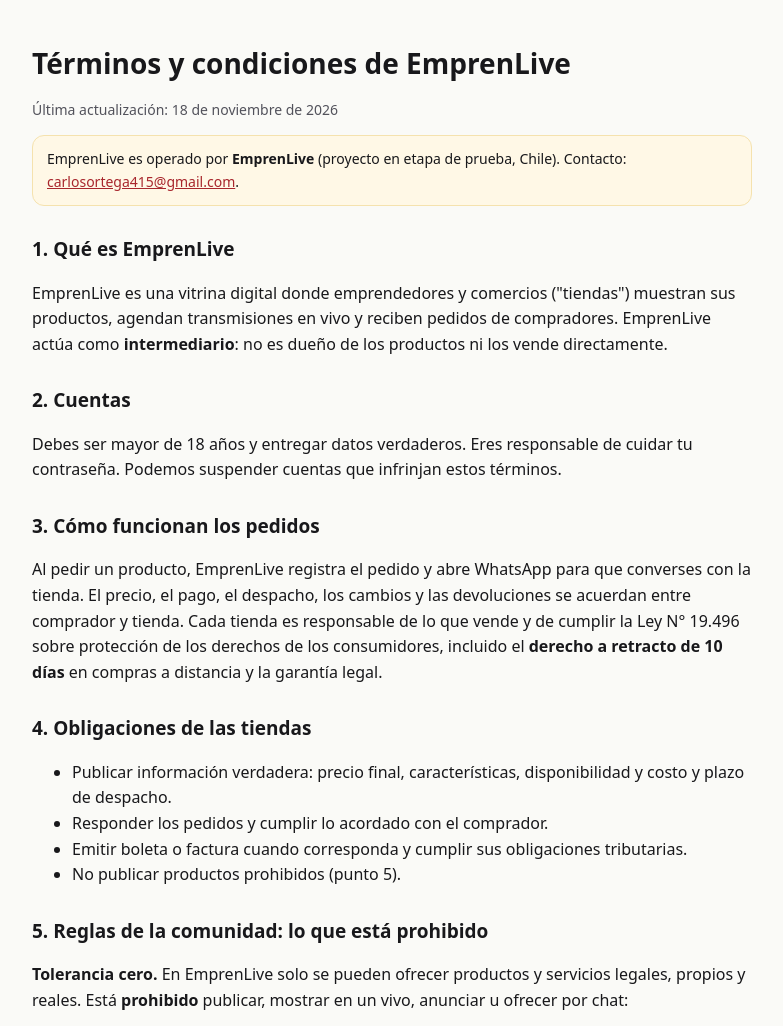
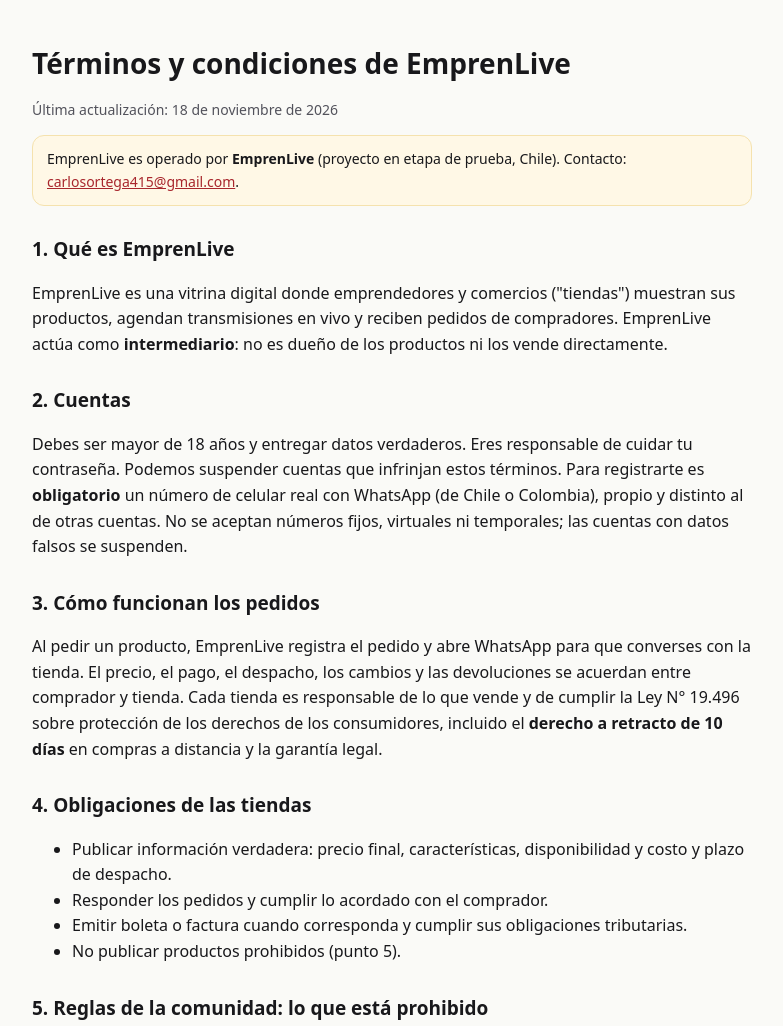
Before and after one commit to catos0508/caserito, a plain HTML site: page terminos.html in a window 1280 px wide. Shown: the top 1026 px of the page, without its empty margins (248-1031 px from the left). Drawn offline with Linux system fonts and the light colour scheme.

Commit message:
Términos y privacidad: WhatsApp obligatorio
Co-Authored-By: Claude Opus 5.5 <noreply@anthropic.com>
Claude-Session: https://claude.ai/code/session_01LePomEdZyVuoMDDjHrEDVy

```diff
--- a/terminos.html
+++ b/terminos.html
@@ -7,7 +7,7 @@
 <h2>1. Qué es EmprenLive</h2>
 <p>EmprenLive es una vitrina digital donde emprendedores y comercios ("tiendas") muestran sus productos, agendan transmisiones en vivo y reciben pedidos de compradores. EmprenLive actúa como <b>intermediario</b>: no es dueño de los productos ni los vende directamente.</p>
 <h2>2. Cuentas</h2>
-<p>Debes ser mayor de 18 años y entregar datos verdaderos. Eres responsable de cuidar tu contraseña. Podemos suspender cuentas que infrinjan estos términos.</p>
+<p>Debes ser mayor de 18 años y entregar datos verdaderos. Eres responsable de cuidar tu contraseña. Podemos suspender cuentas que infrinjan estos términos. Para registrarte es <b>obligatorio</b> un número de celular real con WhatsApp (de Chile o Colombia), propio y distinto al de otras cuentas. No se aceptan números fijos, virtuales ni temporales; las cuentas con datos falsos se suspenden.</p>
 <h2>3. Cómo funcionan los pedidos</h2>
 <p>Al pedir un producto, EmprenLive registra el pedido y abre WhatsApp para que converses con la tienda. El precio, el pago, el despacho, los cambios y las devoluciones se acuerdan entre comprador y tienda. Cada tienda es responsable de lo que vende y de cumplir la Ley N° 19.496 sobre protección de los derechos de los consumidores, incluido el <b>derecho a retracto de 10 días</b> en compras a distancia y la garantía legal.</p>
 <h2>4. Obligaciones de las tiendas</h2>
```
Also changed, not shown: privacidad.html (+1 -1 lines).
